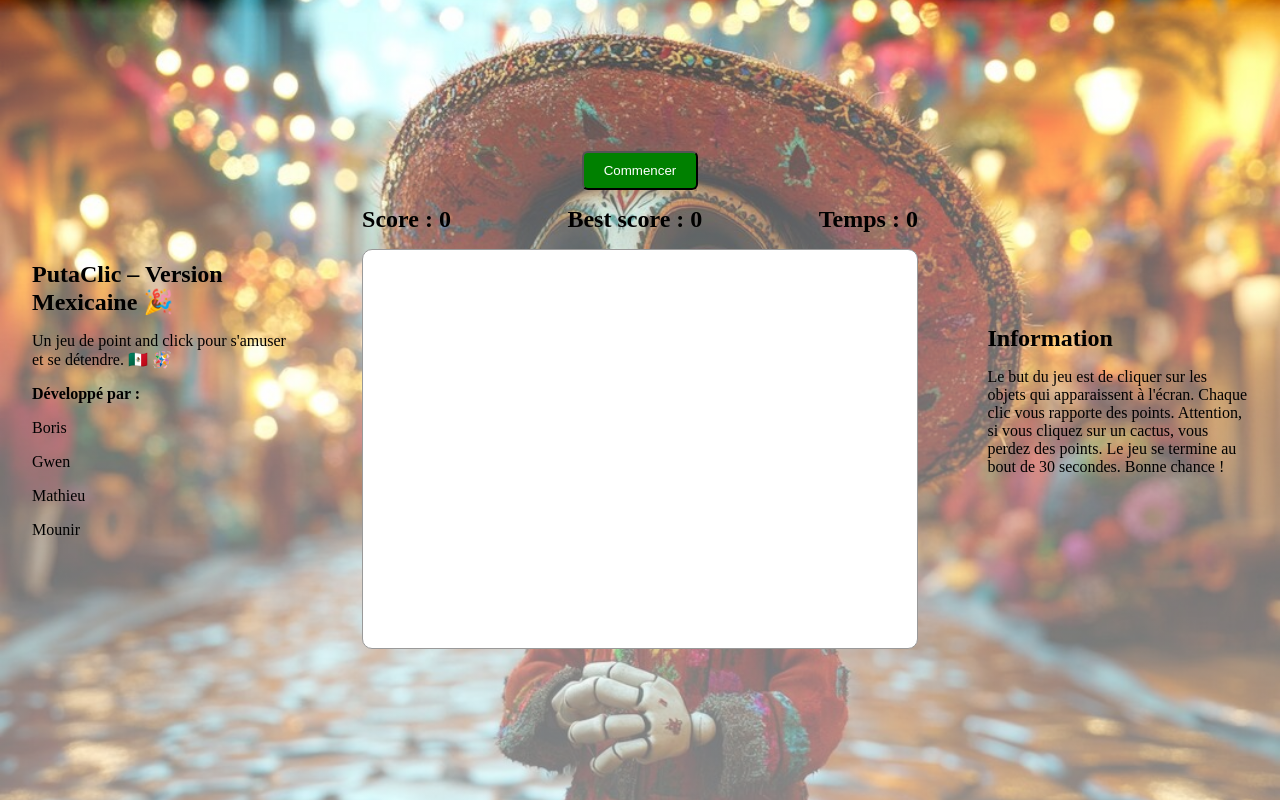
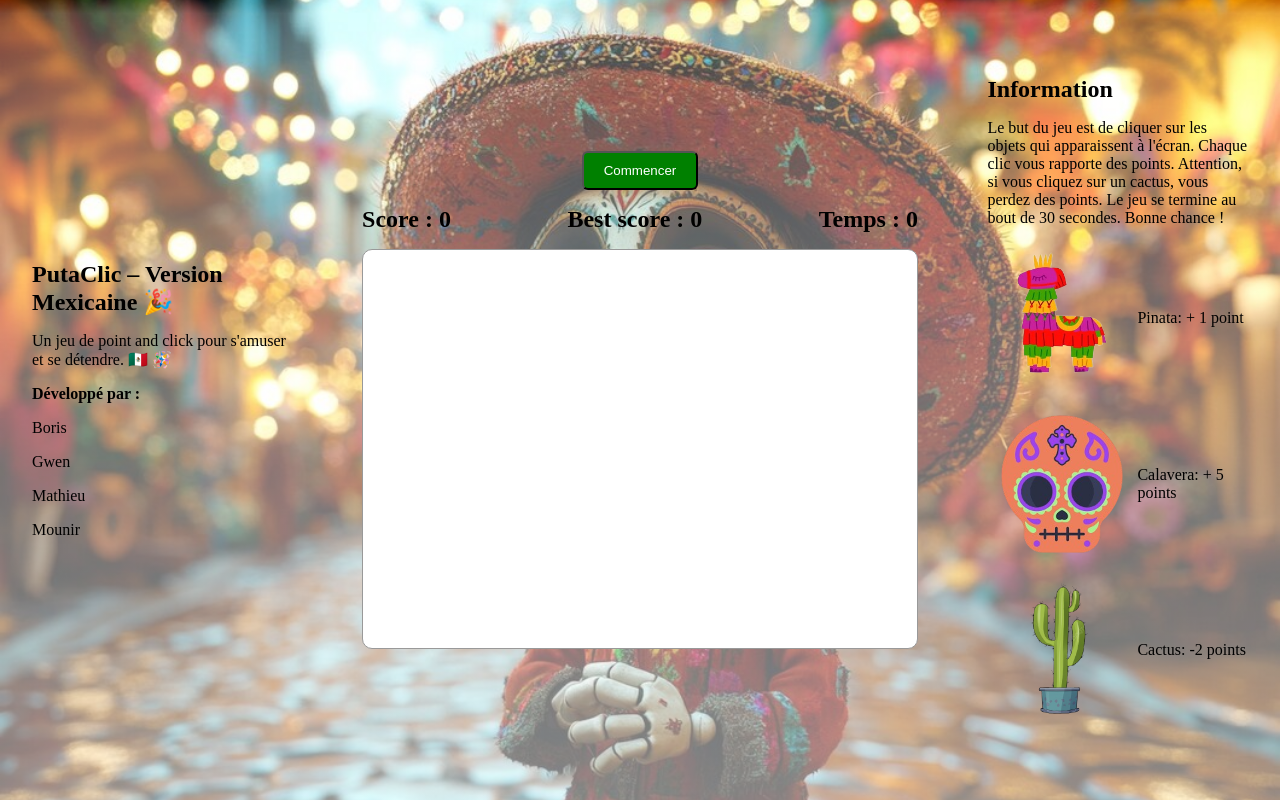
Before and after one commit to 2024-devops-alt-dist/PointClick-BGMM, a plain HTML site: page index.html in a window 1280 px wide. Drawn offline with Linux system fonts and the light colour scheme.

Commit message:
Feat: Add information text about points earn

```diff
--- a/index.html
+++ b/index.html
@@ -51,6 +51,18 @@
         <p>Le but du jeu est de cliquer sur les objets qui apparaissent à l'écran. Chaque clic vous rapporte des points.
             Attention, si vous cliquez sur un cactus, vous perdez des points. Le jeu se termine au
             bout de 30 secondes. Bonne chance !</p>
+        <figure>
+            <img src="images/pinata.png" alt="Pinata">
+            <figcaption>Pinata: + 1 point</figcaption>
+        </figure>
+        <figure>
+            <img src="images/calavera.png" alt="Calavera">
+            <figcaption>Calavera: + 5 points</figcaption>
+        </figure>
+        <figure>
+            <img src="images/cactus.png" alt="Cactus">
+            <figcaption>Cactus: -2 points</figcaption>
+        </figure>
     </div>
 
 </body>
--- a/style.css
+++ b/style.css
@@ -128,4 +128,15 @@ body {
     justify-content: center;
     align-items: start;
     gap: 1em;
+
+    figure {
+        display: flex;
+        flex-direction: row;
+        align-items: center;
+    }
+
+    figure img {
+        aspect-ratio: 1/1;
+        height: 150px;
+    }
 }
```
